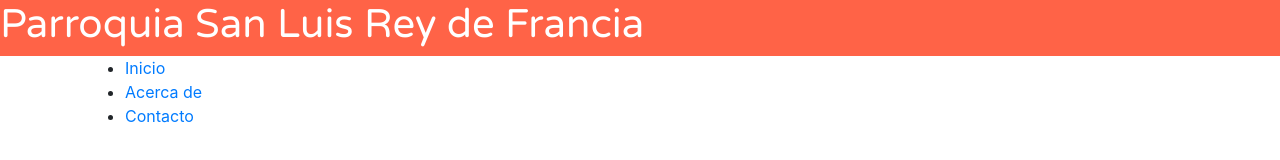
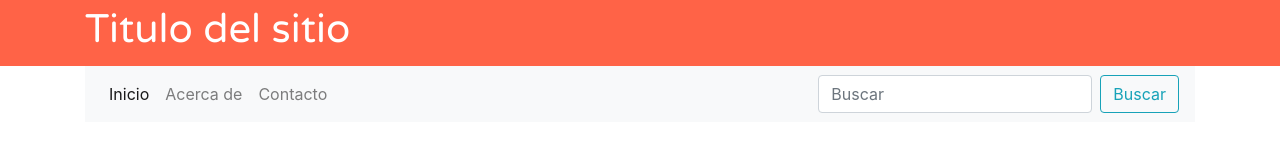
Before and after one commit to trexCode/parroquiasanluisrey, a plain HTML site: page index.html in a window 1280 px wide. Drawn offline with nearby package versions, Linux system fonts and the light colour scheme.

Commit message:
Nav added

```diff
--- a/index.html
+++ b/index.html
@@ -12,26 +12,35 @@
   </head>
   <body>
     <header id="main-header">
-        <div class="container-fluid" style="background-color:tomato; color:white; font-family: 'Varela Round', sans-serif;">
-          <div class="row"></div>
-          <div class="row"><h1 class="display-5">Parroquia San Luis Rey de Francia</h1></div>
-          <div class="row"></div>
-        </div><!-- Termino de Jumbotron -->
-      <div class="container">
-          <div id="menu">
-            <ul>
-              <li>
-                <a href="#">Inicio</a>
-              </li>
-              <li>
-                <a href="#">Acerca de</a>
-              </li>
-              <li>
-                <a href="#">Contacto</a>
-              </li>
-            </ul>
-          </div><!-- Cierra menu -->
-      </div><!-- Cierra contaniner -->
+        <div class="container-fluid" style="background-color:tomato; color:white; font-family: 'Varela Round', sans-serif; align-content: center">
+          <div class="container" style="padding-top: 5px; padding-bottom: 5px;">
+            <h1>Titulo del sitio</h1>
+          </div>
+        </div><!-- Finaliza Container FLuid -->
     </header><!-- Finaliza header -->
+    <div class="container">
+      <nav class="navbar navbar-expand-lg navbar-light bg-light">
+        <button class="navbar-toggler" type="button" data-toggle="collapse" data-target="#navbarSupportedContent" arial-controls="navbarSupportedContent" aria-expanded="false" aria-label="Toggle Navigation">
+          <span class="navbar-toggler-icon"></span>
+        </button>
+        <div class="collapse navbar-collapse" id="navbarSupportedContent">
+          <ul class="navbar-nav mr-auto">
+            <li class="nav-item active">
+              <a class="nav-link" href="#">Inicio</a>
+            </li>
+            <li class="nav-item">
+              <a class="nav-link" href="#">Acerca de</a>
+            </li>
+            <li class="nav-item">
+                <a class="nav-link" href="#">Contacto</a>
+            </li>
+          </ul>
+          <form class="form-inline my-2 my-lg-0">
+            <input class="form-control mr-sm-2" type="search" placeholder="Buscar" aria-label="Buscar">
+            <button class="btn btn-outline-info my-2 my-sm-0">Buscar</button>
+          </form>
+        </div>
+      </nav>
+    </div>
   </body>
 </html>
```
